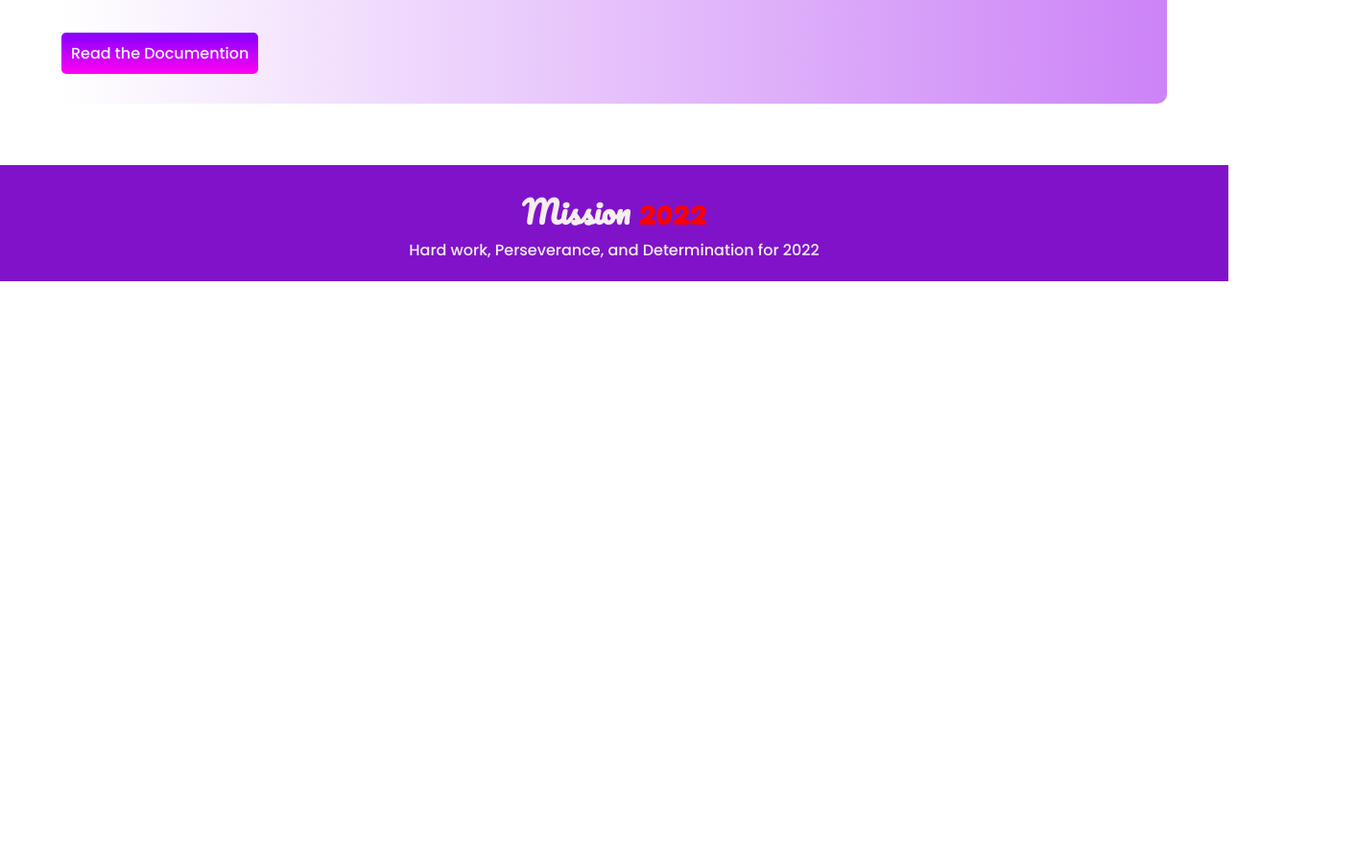
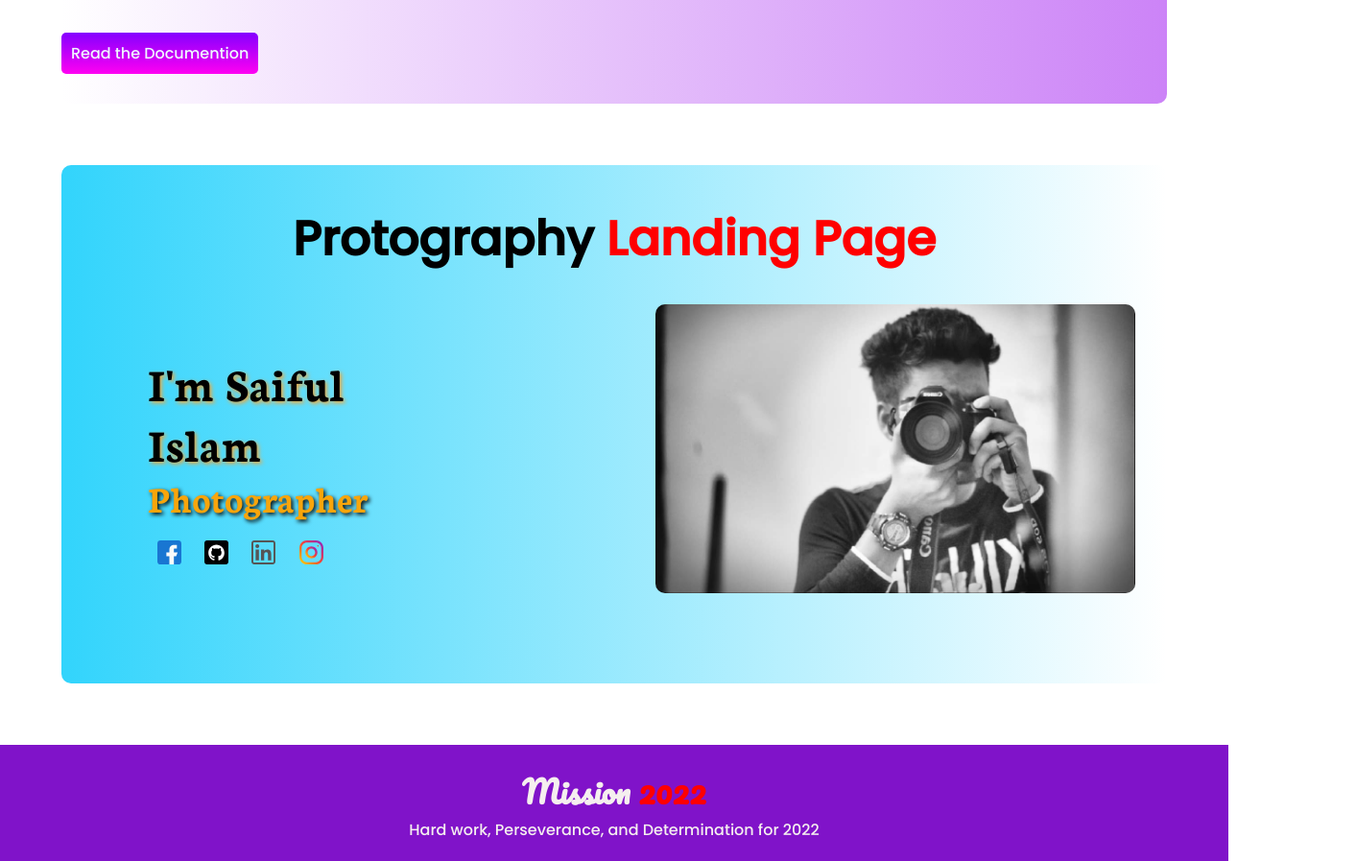
Before and after one commit to Md-Saiful-islam99/Mission-2022, a plain HTML site: page index.html in a window 1280 px wide. Shown: the part 3500-4397 px from the top of the page at 96% size, 1413 px wide, since content can reach past the window. Before the commit the page ends 3793 px from the top, so only its background shows below. Drawn offline with Linux system fonts and the light colour scheme.

Commit message:
FInal modified

```diff
--- a/index.html
+++ b/index.html
@@ -9,6 +9,7 @@
     <link rel="shortcut icon" href="images/2022_year_PNG23.png" type="icon">
 </head>
 <body>
+    <!-- Section-1 -->
     <section class="stayfocus-part">
         <div class="focus-text">
             <h1 class="left-border">Stay Focused on <br> <span>Web Development 2022 </span>  </h1>
@@ -22,6 +23,7 @@
             <img src="images/person/saiful.jpg" alt="">
         </div>
     </section>
+    <!-- Section-2 -->
     <section class="mission-2022">
         <h1>My Mission in <span>2022</span> </h1>
         <div class=msn-vsn-gol>
@@ -42,6 +44,7 @@
             </div>
         </div>
     </section>
+    <!-- Section-3 -->
     <section class="web-dev">
         <div class="dev-hero">
             <img src="images/pictures/coding.png" alt="">
@@ -57,7 +60,7 @@
             </div>
         </div>
     </section>
-
+    <!-- Section-4 -->
     <section class="web-demand">
         <div class="demnad-content">
             <h1>  Web Development <br>Demand in 2022  </h1>
@@ -70,7 +73,29 @@
             <img src="images/pictures/project.png" alt="">
         </div>
     </section>
+    <!-- Section-5 -->
+    <section class="home-page">
+        <div id="land-page"><h1 >Protography <span>Landing Page</span> </h1></div>
 
+        <div class="home-content">
+            <div class="home-text ">
+                <h1>I'm Saiful Islam</h1>
+                <h2>Photographer</h2>
+                <div class="social-links">
+                    <a target="_blank" href="https://www.facebook.com/sf.shiful/" title="facebook"><img src="icons/fb-icon.svg" alt="facebook"></a>
+                    <a href="#" title="github"><img src="icons/git-icon.svg" alt="github"></a>
+                    <a href="#" title="linkedin"><img src="icons/linkedin.svg" alt="linkedin"></a>
+                    <a href="#" title="instagram"><img src="icons/insta-iconsvg.svg" alt="instagram"></a>
+                </div>
+        </div>
+
+            <div class="home-page-hero">
+                <img src="images/person/FB_IMG_1641114581427.jpg" alt="">
+            </div>
+        </div>
+
+    </section>
+<!-- Section-5, Footer -->
     <footer>
         <h1>Mission <span>2022</span></h1>
         <p>Hard work, Perseverance, and Determination for 2022</p>
--- a/style.css
+++ b/style.css
@@ -101,6 +101,7 @@ body{
     margin-right: 2%;
     border-radius: 15px;
     box-shadow: 10px 10px 5px grey;
+
 }
 
 .vision {
@@ -143,8 +144,6 @@ body{
 .dev-hero img{
     padding: 10px;
     width: 500px;
-    border-radius: 20px;
-
 }
 .web-dev-content{
     padding-right: 100px;
@@ -211,10 +210,72 @@ body{
 .demand-hero img{
     padding: 10px;
     width: 500px;
+
 }
 
 
-/* Footer */
+
+/* Bonus Section */
+
+.home-page{
+    height: 500px;
+    margin-bottom: 100px;
+    background-image: linear-gradient(to left, rgba(223, 113, 208, 0), rgb(50, 212, 252));
+    padding: 20px;
+    margin: 5%;
+    border-radius: 10px;
+}
+
+#land-page h1{
+    text-align: center;
+    font-size: 50px;
+    padding: 20px;
+
+}
+.home-page h1 span{
+   color: red;
+}
+.home-content{
+    display: flex;
+
+}
+.home-text{
+    width: 70%;
+    padding: 60px 70px;
+}
+.home-text h1{
+    font-size: 50px;
+    font-family: 'Neuton', serif;
+    text-shadow: 2px 2px 4px #eca63c;
+
+}
+.home-content h2{
+    font-size: 40px;
+    font-family: 'Neuton', serif;
+    color: rgb(248, 165, 11);
+    text-shadow: 2px 2px 4px #020202;
+}
+.social-links a{
+	text-decoration: none;
+	display: inline-block;
+	margin: 20px 10px 0px 10px;
+
+}
+.social-links a img{
+	width: 25px;
+	display:block;
+}
+.home-page-hero{
+    padding: 10px 230px;
+
+
+}
+.home-page-hero img{
+    width: 500px;
+    border-radius: 10px;
+}
+
+/* Section-4 Footer */
 footer{
     background-color: rgb(128, 19, 201);
     text-align: center;
@@ -227,11 +288,3 @@ footer h1{
 footer span {
     color: red;
 }
-
-
-
-
-
-/* Section-2 */
-/* Section-2 */
-/* Section-2  */
```
Also changed, not shown: icons/arrow-down.svg (added), icons/facebook.svg (added), icons/fb-icon.svg (added), icons/git-icon.svg (added), icons/insta-iconsvg.svg (added), icons/instagram.svg (added), icons/linkedin.svg (added), icons/next.svg (added), icons/prev.svg (added), icons/twitter.svg (added), images/person/FB_IMG_1641114581427.jpg (added).
